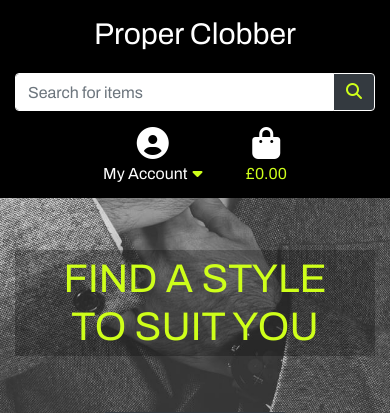
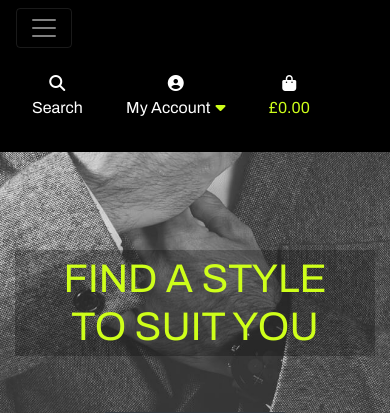
Before and after one commit to PaulFrankling/proper_clobber, a Django app: page / in a window 390 px wide. Shown: the top 413 px of the page. Run offline with Django 3.2, Linux system fonts and the light colour scheme; the visitor is signed in with stand-in values (Sample User, id 1); some libraries are stand-ins or nearby versions.

Commit message:
added mobile-top-header.html and configured it

```diff
--- a/templates/base.html
+++ b/templates/base.html
@@ -45,7 +45,7 @@
     </head>
     <body>
         <header class="container-fluid fixed-top site-header">
-            <div class="row">
+            <div id="topnav" class="row d-none d-lg-flex">
                 <div class="col-12 col-lg-4 text-center text-lg-left py-1 my-auto">
                     <a href="{% url 'home' %}" class="nav-link site-logo">Proper Clobber</a>
                 </div>
@@ -104,7 +104,16 @@
                         </li>
                     </ul>
                 </div>
-
+                <div class="col-12 col-lg-4 my-auto py-1 py-lg-0"></div>
+            </div>
+            <div class="row bg-black">
+                <nav class="navbar navbar-expand-lg navbar-dark w-100">
+                    <button class="navbar-toggler" type="button" data-toggle="collapse" data-target="#site-nav" aria-controls="site-nav" aria-expanded="false" aria-label="Toggle navigation">
+                        <span class="navbar-toggler-icon"></span>
+                    </button>
+                    {% include 'includes/mobile-top-header.html' %}
+                    {% include 'includes/site-nav.html' %}
+                </nav>
             </div>
         </header>
 
--- /dev/null
+++ b/templates/includes/mobile-top-header.html
@@ -0,0 +1,59 @@
+<ul class="list-inline">
+    <li class="list-inline-item">
+        <a class="text-white nav-link pt-4 d-block d-lg-none" href="#" id="mobile-search" data-toggle="dropdown" aria-haspopup="true" aria-expanded="false">
+            <div class="text-center">
+                <div><i class="fas fa-search"></i></div>
+                <p class="my-0">Search</p>
+            </div>
+        </a>
+        <div class="dropdown-menu border-0 p-3 rounded-0 my-0 w-100" aria-labelledby="mobile-search">
+            <form method="GET" action="">
+                <div class="input-group w-100">
+                    <input class="form-control border border-white" type="text" name="q" placeholder="Search for items">
+                    <div class="input-group-append">
+                        <button class="form-control btn btn-dark border border-white" type="submit">
+                            <span class="icon">
+                                <i class="fas fa-search"></i>
+                            </span>
+                        </button>
+                    </div>
+                </div>
+            </form>
+        </div>
+    </li>
+    <li class="list-inline-item dropdown">
+        <a href="#" class="nav-link text-white d-block d-lg-none" id="user-options" data-toggle="dropdown" aria-haspopup="true"
+            aria-expanded="false">
+                <div class="text-center account-link">
+                    <div><i class="fas fa-user-circle"></i></div>
+                    <p class="my-auto">My Account<i class="fas fa-caret-down"></i></p>
+                </div>
+            </a>
+            <div class="dropdown-menu" aria-labelledby="user-options">
+            {% if request.user.is_authenticated %}
+                {% if request.user.is_superuser %}
+                    <a href="" class="dropdown-item">Product Management</a>
+                {% endif %}
+                <a href="" class="dropdown-item">Profile</a>
+                <a href="{% url 'account_logout' %}" class="dropdown-item">Log out</a>
+            {% else %}
+                <a href="{% url 'account_signup' %}" class="dropdown-item">Sign Up</a>
+                <a href="{% url 'account_login' %}" class="dropdown-item">Log In</a>
+            {% endif %}
+            </div>
+        </li>
+        <li class="list-inline-item">
+            <a href="" class="nav-link text-white d-block d-lg-none">
+                <div class="text-center shop-basket">
+                    <div><i class="fas fa-shopping-bag"></i></div>
+                    <p class="my-auto">
+                        {% if grand_total %}
+                            £{{ grand_total|floatformat:2 }}
+                        {% else %}
+                            £0.00
+                        {% endif %}
+                    </p>
+                </div>
+            </a>
+        </li>
+</ul>
```
Also changed, not shown: templates/includes/site-nav.html (added).
